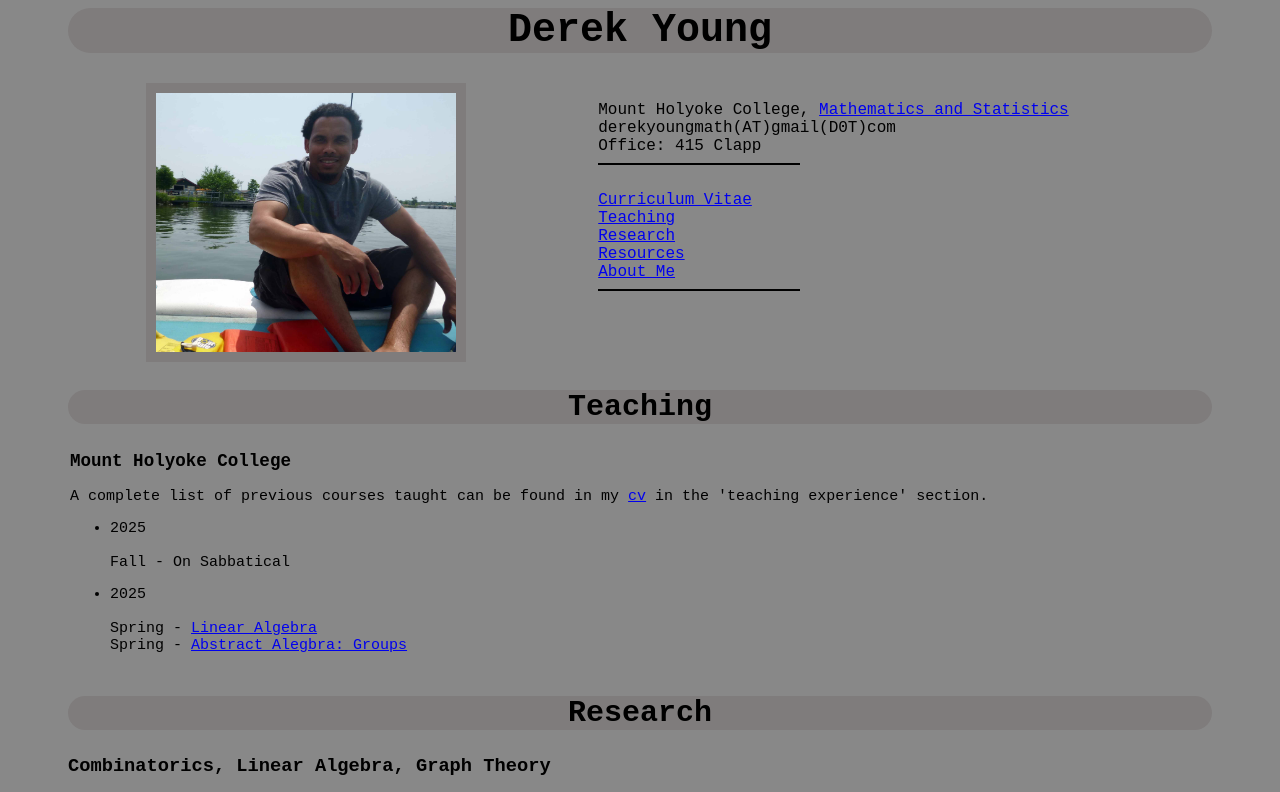
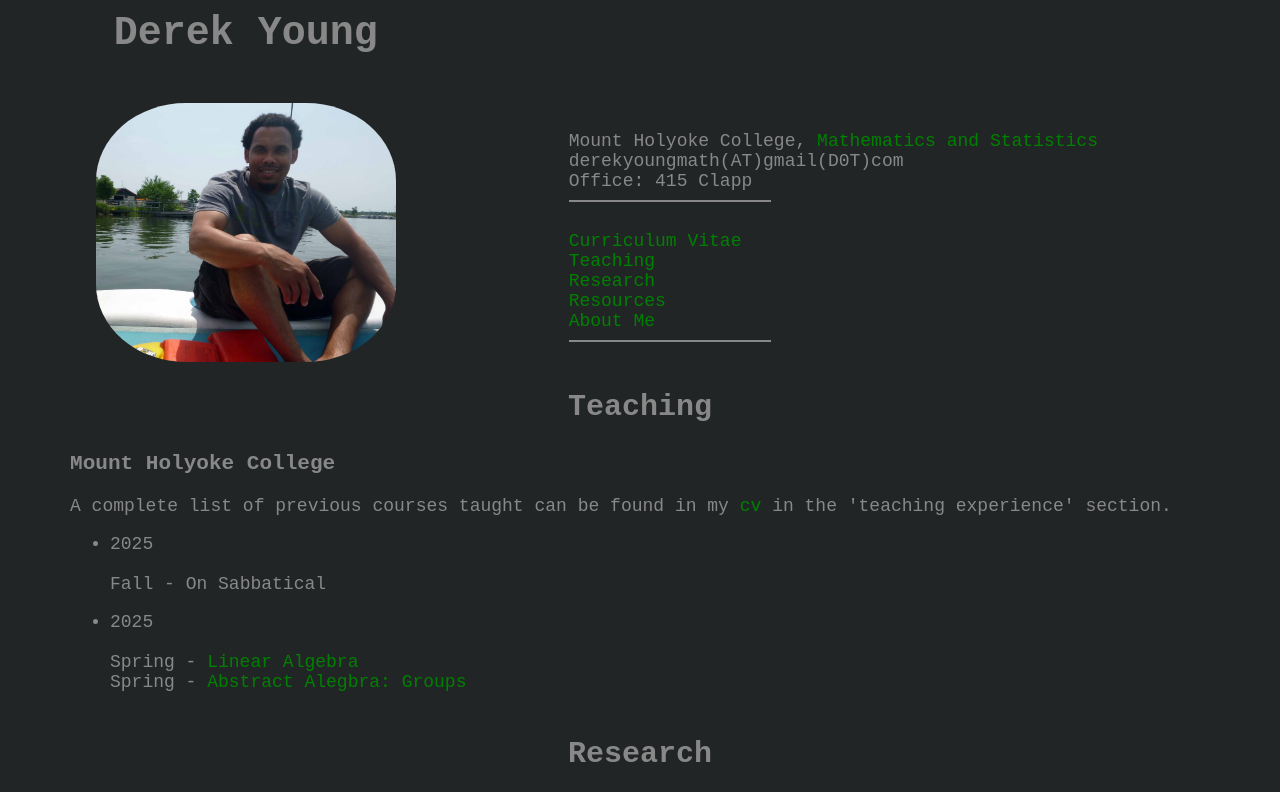
Before and after one commit to derekyoungmath/derekyoungmath.github.io, a plain HTML site: page index.html in a window 1280 px wide. Shown: the top 792 px of the page. Drawn offline with Linux system fonts and the light colour scheme.

Commit message:
update inverted colors

```diff
--- a/css/style.css
+++ b/css/style.css
@@ -19,7 +19,6 @@ table, th, td {
 h1 {
     text-align:center;
     border-radius: 25px;
-    background-color:#7F7C7C;
     font-size: 40px;
     font-family: monospace;
 		}
@@ -29,21 +28,22 @@ h1 {
     font-family: monospace;
 		}
 img.main {
-		border:10px solid #7F7C7C;
+		/* border:10px solid #7F7C7C; */
 		width:300;
+		border-radius: 30%;
 		height:259;
 		margin : 0px auto;
 		}
 h2.first {
     text-align:center;
     border-radius: 25px;
-    background-color:#7F7C7C;
+    /* background-color:#7F7C7C; */
     font-size: 30px;
     font-family: monospace;
 		}
 h2.second {
     text-align:right;
-    background-color:#C8C8C8;
+    /* background-color:#C8C8C8; */
     font-size: 30px;
     font-family: monospace;
 		}
@@ -54,16 +54,16 @@ h4 {
     text-align:center;
     background-color:#7F7C7C;
     border-radius: 25px;
-    font-size: 20px;
+    font-size: 18;
     font-family: monospace;
 }
 td {
-    font-size: 15px;
+    font-size: 18;
 		}
 
 p.f19resources {
     font-family: monospace;
-    font-size: 14px;
+    font-size: 18;
     padding-right: 170px;
     padding-left: 40px;
 }
@@ -77,9 +77,10 @@ li {
     font-family: monospace;
 		}
 body {
-    background-color:#888888;
+    background-color:#222526;
+    color:#888888;
     /* position:relative; */
-    font-size: 16px;
+    font-size: 18;
     padding-right: 60px;
     padding-left: 60px;
     font-family: monospace;
@@ -214,3 +215,26 @@ pre.part {
 #testing div {
   margin-left: 10px;/*or whatever indentation size you want*/
 }
+a:link {
+  color: green;
+  background-color: transparent;
+  text-decoration: none;
+}
+
+a:visited {
+  color: #2f54cf;
+  background-color: transparent;
+  text-decoration: none;
+}
+
+a:hover {
+  color: #008080;
+  background-color: transparent;
+  text-decoration: underline;
+}
+
+a:active {
+  color: yellow;
+  background-color: transparent;
+  text-decoration: underline;
+}
--- a/index.html
+++ b/index.html
@@ -7,29 +7,34 @@
 	<link rel="stylesheet" href="css/style.css" type="text/css" media="screen" />
 </head>
 
-<body bgcolor=#888888>
+<body>
 		<div class="middle">
-		<h1>Derek Young</h1>
 		<table width="100%" border="0">
  		<tr>
 			<!-- left picture -->
 				<td>
-				<div align="right">
+				<div align="center">
+					<h1>Derek Young</h1><br>
 						<img class="main" alt="Derek:" src="images/BigCreek.jpg">
 				</div></td>
 			<!-- right column -->
 				<td>
-				<div align="leift" style="font-size:16px; padding-left:8em">
+				<div align="leift" style="font-size:18px; padding-left:8em">
+					<br>
+					<br>
+					<br>
+					<br>
+					<br>
 					<br>Mount Holyoke College, <a href="https://www.mtholyoke.edu/acad/math">Mathematics and Statistics</a>
 					<br>derekyoungmath(AT)gmail(D0T)com
 					<br>Office: 415 Clapp
-					<hr width="200" align="left" size="2" color="black">
+					<hr width="200" align="left" size="2" color="#888888">
 					<br><a href="files/CV.pdf" title= Derek>Curriculum Vitae</a>
 					<br><a href="#teaching">Teaching</a>
 					<br><a href="#research">Research</a>
 					<br><a href="#resources">Resources</a>
 					<br><a href="#about me">About Me</a>
-					<hr width="200" align="left" size="2" color="black">
+					<hr width="200" align="left" size="2" color="#888888">
 					<!-- <br><a href="http://orion.math.iastate.edu/moca/">Mathematicians of Color Alliance</a> -->
 				</div>
 				</td>
```
